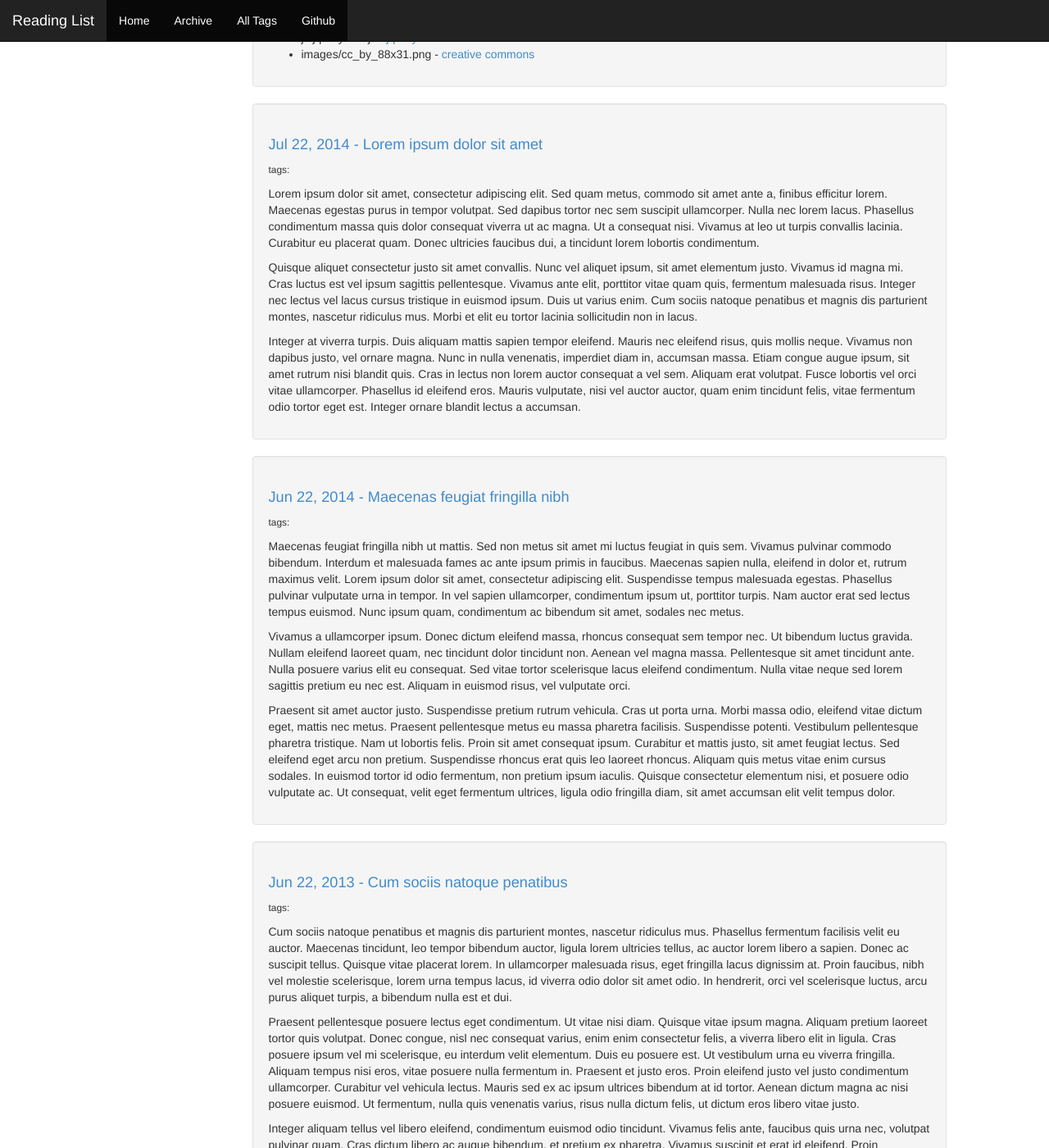
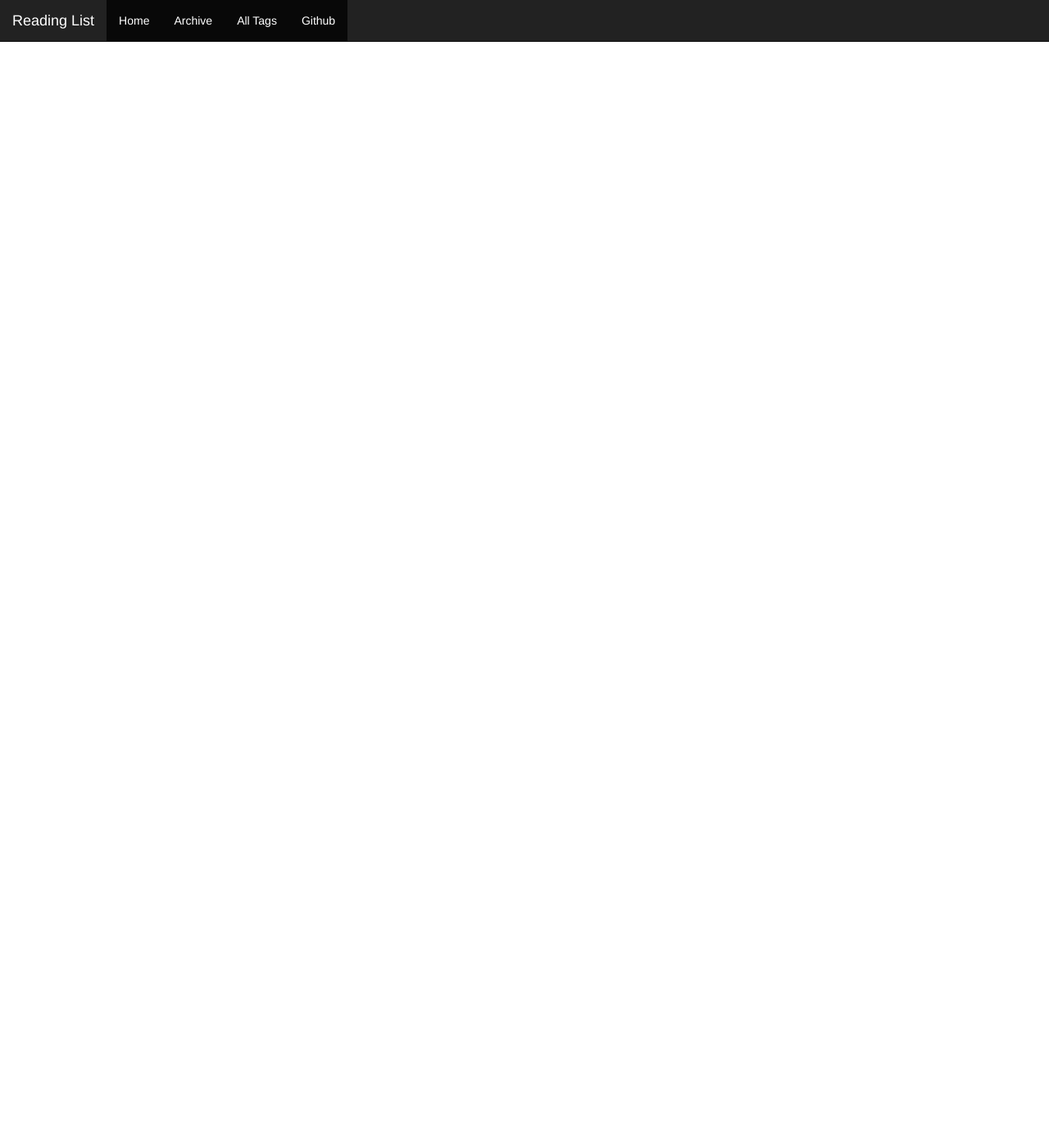
Before and after one commit to allenyin/reading_list, a Jekyll site: the page built from index.html, in a window 1280 px wide and 1400 px high, scrolled down 5148 px. Shown: the whole window at 82% size. Built offline with Jekyll 4.4.1, drawn with Linux system fonts in a browser that asks for light colours; Markdown is read by kramdown in place of the engine named in the settings; the list of posts is cut into pages by our own code; some of the changed text lies outside the part shown.

````diff
--- a/_posts/2012-05-22-Vivamus-porttitor-porta-tortor.md
+++ /dev/null
@@ -1,12 +0,0 @@
----
-layout: post
-title: "Vivamus porttitor porta tortor"
-date: 2012-05-22 16:25:06 -0700
-comments: false
----
-
-Vivamus porttitor porta tortor at ullamcorper. Proin vel nisi magna. Vivamus vel velit laoreet, malesuada nunc nec, pulvinar velit. Vivamus sollicitudin ex quam, sit amet aliquet velit euismod in. Etiam rutrum augue orci, sed euismod risus vehicula eu. Proin quis velit mattis, sodales erat vitae, condimentum nulla. Vestibulum vitae imperdiet ligula. Etiam venenatis ultrices varius.
-
-Vestibulum vulputate nulla hendrerit velit tempor, et fringilla urna placerat. In hac habitasse platea dictumst. Vestibulum sit amet molestie tortor, eu posuere magna. Donec rhoncus pharetra urna sed tempor. Aliquam erat volutpat. Nulla facilisi. Nam at ante condimentum, egestas massa sed, auctor orci. Aenean tincidunt, turpis et venenatis finibus, orci urna tempor ex, at mattis nisi nisi varius nisl. Pellentesque diam libero, dignissim vel nisl ut, placerat pharetra felis.
-
-Curabitur venenatis neque eget odio tempor, vitae condimentum quam aliquam. Duis dui odio, auctor non ultricies nec, mollis nec elit. Pellentesque habitant morbi tristique senectus et netus et malesuada fames ac turpis egestas. Sed eget elit at nisl auctor egestas. Vivamus nec turpis feugiat, dapibus metus et, fermentum lacus. Curabitur at blandit diam, non rutrum nulla. Quisque eget fermentum libero, in bibendum diam. Vestibulum eget porta est, in scelerisque metus. Donec in elit aliquet sapien ultrices tincidunt.
--- a/_posts/2013-05-22-Nulla-vel-risus-dapibus.md
+++ /dev/null
@@ -1,12 +0,0 @@
----
-layout: post
-title: "Nulla vel risus dapibus"
-date: 2013-05-22 16:25:06 -0700
-comments: false
----
-
-Nulla vel risus dapibus, fringilla nunc id, interdum magna. Vivamus non diam egestas, bibendum elit sed, condimentum quam. Integer eu ipsum ultrices, tincidunt nibh at, auctor sem. Duis iaculis purus a aliquet gravida. Sed ornare, leo venenatis dignissim condimentum, nibh arcu iaculis dui, nec vulputate ante eros laoreet sem. Fusce dapibus, ante eu blandit tincidunt, odio quam vulputate libero, et interdum tellus lorem eleifend nisi. Nam elementum vel sapien sed rhoncus. Praesent commodo neque odio. Praesent a nisl nec neque laoreet dignissim. Quisque vitae felis a nisl sodales consequat ut ac mi. Etiam varius gravida accumsan. In sed lectus nec ipsum commodo efficitur. Ut vehicula diam eu justo pellentesque, in pulvinar lorem dapibus. Donec ornare metus vitae turpis malesuada, ut aliquet dolor vulputate. Aenean eget ipsum elit. Suspendisse tempor sagittis dictum.
-
-Vivamus dapibus justo vitae tellus dignissim, non interdum odio egestas. Maecenas tincidunt sem non consequat bibendum. Aliquam cursus, enim sed rutrum porta, nisl tellus ultrices ipsum, vel vestibulum orci tellus sit amet quam. Pellentesque ut viverra lacus. Suspendisse potenti. Ut augue enim, hendrerit sed interdum sed, ullamcorper sit amet ex. Donec at mi at erat hendrerit commodo at non eros. Fusce commodo nec quam at rhoncus.
-
-Aliquam molestie urna at turpis venenatis, et placerat lorem volutpat. Sed gravida arcu id lectus viverra eleifend. Sed in metus sit amet ante luctus dignissim. Etiam in sodales justo, in iaculis odio. Vestibulum accumsan felis vitae cursus pharetra. Nulla congue ipsum est, sed vulputate odio pulvinar id. Maecenas a sollicitudin turpis.
--- a/_posts/2013-06-22-Cum-sociis-natoque-penatibus.md
+++ /dev/null
@@ -1,12 +0,0 @@
----
-layout: post
-title: "Cum sociis natoque penatibus"
-date: 2013-06-22 16:25:06 -0700
-comments: false
----
-
-Cum sociis natoque penatibus et magnis dis parturient montes, nascetur ridiculus mus. Phasellus fermentum facilisis velit eu auctor. Maecenas tincidunt, leo tempor bibendum auctor, ligula lorem ultricies tellus, ac auctor lorem libero a sapien. Donec ac suscipit tellus. Quisque vitae placerat lorem. In ullamcorper malesuada risus, eget fringilla lacus dignissim at. Proin faucibus, nibh vel molestie scelerisque, lorem urna tempus lacus, id viverra odio dolor sit amet odio. In hendrerit, orci vel scelerisque luctus, arcu purus aliquet turpis, a bibendum nulla est et dui.
-
-Praesent pellentesque posuere lectus eget condimentum. Ut vitae nisi diam. Quisque vitae ipsum magna. Aliquam pretium laoreet tortor quis volutpat. Donec congue, nisl nec consequat varius, enim enim consectetur felis, a viverra libero elit in ligula. Cras posuere ipsum vel mi scelerisque, eu interdum velit elementum. Duis eu posuere est. Ut vestibulum urna eu viverra fringilla. Aliquam tempus nisi eros, vitae posuere nulla fermentum in. Praesent et justo eros. Proin eleifend justo vel justo condimentum ullamcorper. Curabitur vel vehicula lectus. Mauris sed ex ac ipsum ultrices bibendum at id tortor. Aenean dictum magna ac nisi posuere euismod. Ut fermentum, nulla quis venenatis varius, risus nulla dictum felis, ut dictum eros libero vitae justo.
-
-Integer aliquam tellus vel libero eleifend, condimentum euismod odio tincidunt. Vivamus felis ante, faucibus quis urna nec, volutpat pulvinar quam. Cras dictum libero ac augue bibendum, et pretium ex pharetra. Vivamus suscipit et erat id eleifend. Proin vulputate, quam sit amet pretium fermentum, felis neque scelerisque metus, a rhoncus quam nisi sit amet urna. Sed et commodo libero, laoreet rutrum eros. Vivamus tempor, leo eget scelerisque molestie, sapien augue viverra tortor, et semper arcu eros ut elit. Sed pulvinar ipsum in semper facilisis.
--- a/_posts/2014-06-22-Maecenas-feugiat-fringilla-nibh.md
+++ /dev/null
@@ -1,12 +0,0 @@
----
-layout: post
-title: "Maecenas feugiat fringilla nibh"
-date: 2014-06-22 16:25:06 -0700
-comments: false
----
-
-Maecenas feugiat fringilla nibh ut mattis. Sed non metus sit amet mi luctus feugiat in quis sem. Vivamus pulvinar commodo bibendum. Interdum et malesuada fames ac ante ipsum primis in faucibus. Maecenas sapien nulla, eleifend in dolor et, rutrum maximus velit. Lorem ipsum dolor sit amet, consectetur adipiscing elit. Suspendisse tempus malesuada egestas. Phasellus pulvinar vulputate urna in tempor. In vel sapien ullamcorper, condimentum ipsum ut, porttitor turpis. Nam auctor erat sed lectus tempus euismod. Nunc ipsum quam, condimentum ac bibendum sit amet, sodales nec metus.
-
-Vivamus a ullamcorper ipsum. Donec dictum eleifend massa, rhoncus consequat sem tempor nec. Ut bibendum luctus gravida. Nullam eleifend laoreet quam, nec tincidunt dolor tincidunt non. Aenean vel magna massa. Pellentesque sit amet tincidunt ante. Nulla posuere varius elit eu consequat. Sed vitae tortor scelerisque lacus eleifend condimentum. Nulla vitae neque sed lorem sagittis pretium eu nec est. Aliquam in euismod risus, vel vulputate orci.
-
-Praesent sit amet auctor justo. Suspendisse pretium rutrum vehicula. Cras ut porta urna. Morbi massa odio, eleifend vitae dictum eget, mattis nec metus. Praesent pellentesque metus eu massa pharetra facilisis. Suspendisse potenti. Vestibulum pellentesque pharetra tristique. Nam ut lobortis felis. Proin sit amet consequat ipsum. Curabitur et mattis justo, sit amet feugiat lectus. Sed eleifend eget arcu non pretium. Suspendisse rhoncus erat quis leo laoreet rhoncus. Aliquam quis metus vitae enim cursus sodales. In euismod tortor id odio fermentum, non pretium ipsum iaculis. Quisque consectetur elementum nisi, et posuere odio vulputate ac. Ut consequat, velit eget fermentum ultrices, ligula odio fringilla diam, sit amet accumsan elit velit tempus dolor.
--- a/_posts/2014-07-22-Lorem-ipsum-dolor-sit-amet.md
+++ /dev/null
@@ -1,12 +0,0 @@
----
-layout: post
-title: "Lorem ipsum dolor sit amet"
-date: 2014-07-22 16:25:06 -0700
-comments: false
----
-
-Lorem ipsum dolor sit amet, consectetur adipiscing elit. Sed quam metus, commodo sit amet ante a, finibus efficitur lorem. Maecenas egestas purus in tempor volutpat. Sed dapibus tortor nec sem suscipit ullamcorper. Nulla nec lorem lacus. Phasellus condimentum massa quis dolor consequat viverra ut ac magna. Ut a consequat nisi. Vivamus at leo ut turpis convallis lacinia. Curabitur eu placerat quam. Donec ultricies faucibus dui, a tincidunt lorem lobortis condimentum.
-
-Quisque aliquet consectetur justo sit amet convallis. Nunc vel aliquet ipsum, sit amet elementum justo. Vivamus id magna mi. Cras luctus est vel ipsum sagittis pellentesque. Vivamus ante elit, porttitor vitae quam quis, fermentum malesuada risus. Integer nec lectus vel lacus cursus tristique in euismod ipsum. Duis ut varius enim. Cum sociis natoque penatibus et magnis dis parturient montes, nascetur ridiculus mus. Morbi et elit eu tortor lacinia sollicitudin non in lacus.
-
-Integer at viverra turpis. Duis aliquam mattis sapien tempor eleifend. Mauris nec eleifend risus, quis mollis neque. Vivamus non dapibus justo, vel ornare magna. Nunc in nulla venenatis, imperdiet diam in, accumsan massa. Etiam congue augue ipsum, sit amet rutrum nisi blandit quis. Cras in lectus non lorem auctor consequat a vel sem. Aliquam erat volutpat. Fusce lobortis vel orci vitae ullamcorper. Phasellus id eleifend eros. Mauris vulputate, nisi vel auctor auctor, quam enim tincidunt felis, vitae fermentum odio tortor eget est. Integer ornare blandit lectus a accumsan.
--- a/_posts/2014-08-22-jekyll-clean-theme.md
+++ /dev/null
@@ -1,90 +0,0 @@
----
-layout: post
-title: "Jekyll Clean Theme"
-date: 2014-08-22 16:25:06 -0700
-comments: false
----
-
-* Get it from [github](https://github.com/scotte/jekyll-clean).
-* See the [live demo](https://scotte.github.io/jekyll-clean).
-* See it [in action on my own blog](https://scotte.github.io).
-
-Welcome to the sample post for the Jekyll Clean theme.
-
-A simple and clean Jekyll theme using [bootstrap](http://getbootstrap.com)
-(not to be confused with jekyll-bootstrap) that's easy to modify and very
-modular in component and element reuse.
-
-It uses Disqus for comments and includes Google Analytics support. Both of
-these features are disabled by default and can be enabled via \_config.yml. You
-can also rip this code out of the templates if you like (footer.html and post.html).
-The beauty of Jekyll - keep things clean... Jekyll Clean!
-
-The theme works well on mobile phones, using a collapsable nav bar and hiding the
-sidebar. The links pane in the sidebar is available on mobile through the nav menu,
-and you can do the same thing for any other sections added to the sidebar.
-
-Don't forget to occassionally merge against my upstream repository so you can get
-the latest changes. Pull requests are encouraged and accepted!
-
-Installation
-============
-
-If you don't have a blog already on github, start by cloning this repository.
-Best to do that directly on github and then clone that down to your computer.
-
-If you already do have a blog, You can certainly apply this theme to your existing
-blog in place, but then you won't be able to merge as the theme changes. If you
-re-apply your blog history on top of this theme's **gh-pages** branch, it's then
-easy to update to the latest version of the theme. You also don't want to have to
-deal with resolving old conflicts from your existing history, so you may wish to to
-push your existing master off to a new branch so you have the old history and start
-a new branch with this as the start, merging in your \_posts and other assets (after
-git rm'ing the current \_posts.
-
-Not ideal, but you have to make a choice - either apply it manually or base your
-blog off this theme's branch. Either way it will work, and both have their own
-pros and cons.
-
-You can setup an upstream tracking repository like so:
-
-```
-$ git remote add upstream git@github.com:scotte/jekyll-clean.git
-```
-And now when you wish to merge your own branch onto the latest version of the
-theme, simply do:
-
-```
-$ git fetch upstream
-$ git merge upstream/gh-pages
-```
-
-Of course you will have to resolve conflicts for \_config.yml, \_includes/links-list.html,
-and \_posts, and so on, but in practice this is pretty simple.
-
-This is how I maintain my own blog which is based on this theme. The old history is
-sitting in an **old-master** branch that I can refer to when I need to.
-
-License
-=======
-
-The content of this theme is distributed and licensed under a
-![License Badge]({{ site.baseurl}}/images/cc_by_88x31.png)
-[Creative Commons Attribution 4.0 License](https://creativecommons.org/licenses/by/4.0/legalcode)
-
-    This license lets others distribute, remix, tweak, and build upon your work,
-    even commercially, as long as they credit you for the original creation. This
-    is the most accommodating of licenses offered. Recommended for maximum
-    dissemination and use of licensed materials.
-
-In other words: you can do anything you want with this theme on any site, just please
-provide a link to [the original theme on github](https://github.com/scotte/jekyll-clean)
-so I get credit for the original design. Beyond that, have at it!
-
-This theme includes the following files which are the properties of their
-respective owners:
-
-* js/bootstrap.min.js - [bootstrap](http://getbootstrap.com)
-* css/bootstrap.min.css - [bootstrap](http://getbootstrap.com)
-* js/jquery.min.js - [jquery](https://jquery.com)
-* images/cc_by_88x31.png - [creative commons](https://creativecommons.org)
````
Also changed, not shown: _posts/2015-07-12-Generating-tags-in-Jekyll.md (+5 -2 lines).
